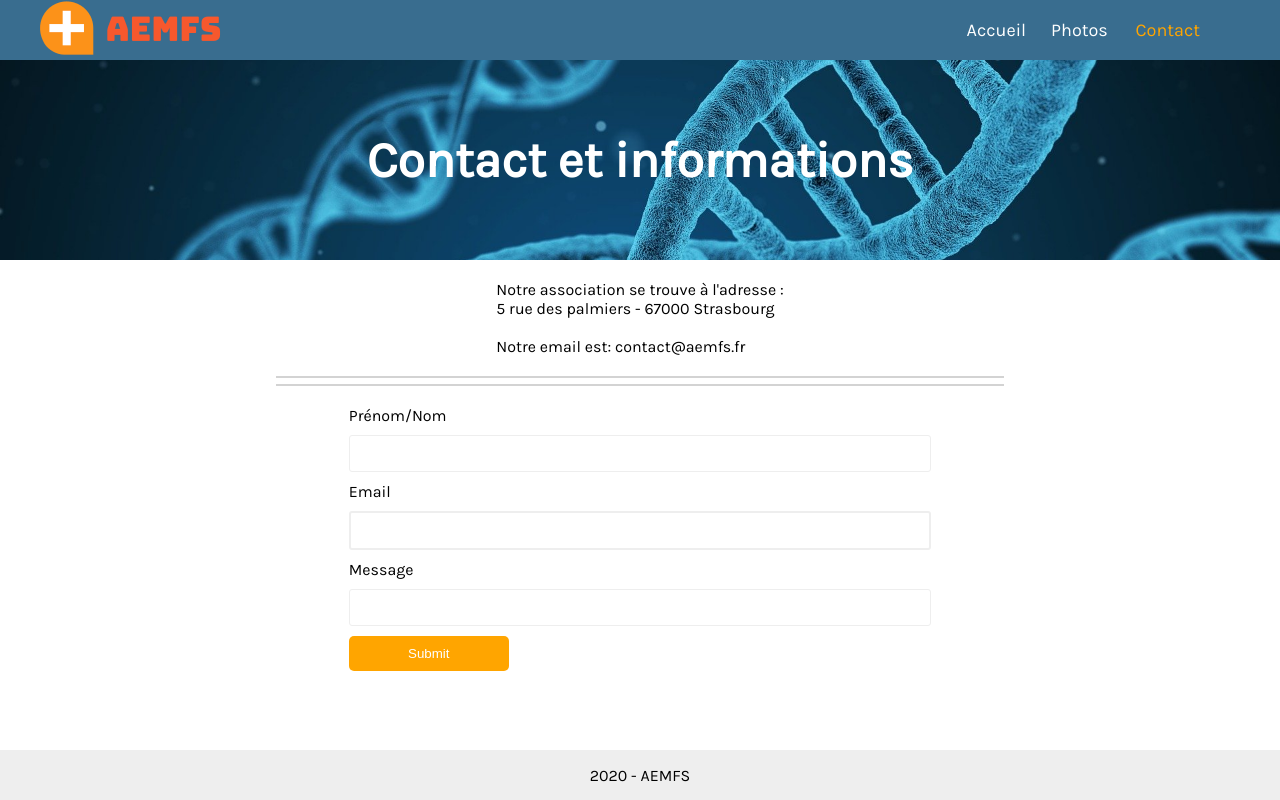
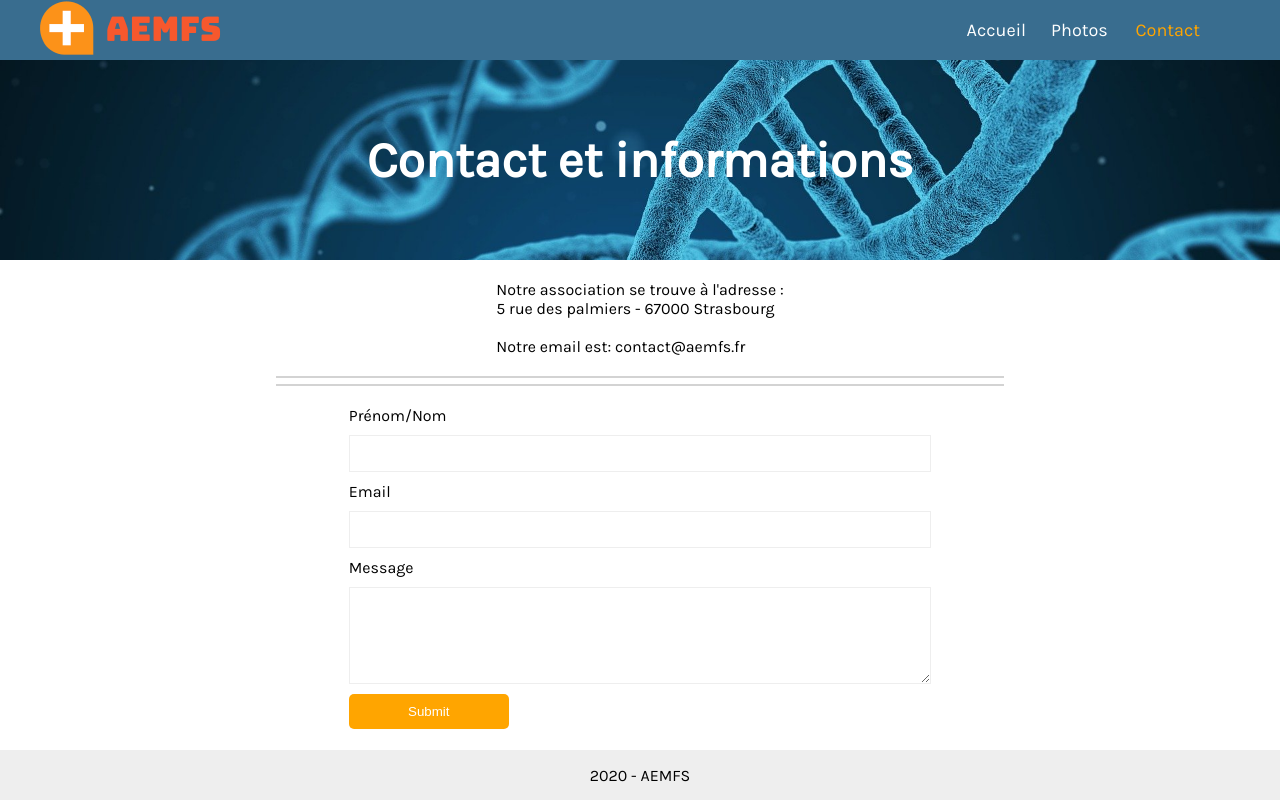
Before and after one commit to SchawnnDev/prog-web2-front, a Vue app: page /contact in a window 1280 px wide. Built offline with nearby package versions, Linux system fonts and the light colour scheme; the HTML template or start-up script is replaced by a standard one.

Commit message:
ajout textarea

```diff
--- a/src/App.vue
+++ b/src/App.vue
@@ -30,20 +30,19 @@
   margin:0;
 }
 
-.input-group input[type=text], input[type=email] {
+.input-group input[type=text], textarea, input[type=email] {
   padding: 10px;
   margin: 10px 0;
   border: 1px solid #eee;
 }
 
-.input-group input {
-  border: 2px solid #eee;
-  border-radius: 3px;
+.input-group input, textarea, label {
+  display: block;
+  width: 100%;
 }
 
-.input-group input, label {
-  display: block;
-  width: 100%;
+.input-group textarea {
+  resize: vertical;
 }
 
 .submit-button {
--- a/src/components/layouts/Header.vue
+++ b/src/components/layouts/Header.vue
@@ -64,6 +64,7 @@
         -webkit-transition: color 0.2s ease-out;
     }
 
+    /* Onglet actif vuejs */
     .nav-link.router-link-exact-active {
         color: orange;
     }
--- a/src/views/Contact.vue
+++ b/src/views/Contact.vue
@@ -19,17 +19,17 @@
       <form class="input-form">
         <div class="input-group">
           <label for="name">Prénom/Nom</label>
-          <input id="name" type="text">
+          <input id="name" type="text" required>
         </div>
 
         <div class="input-group">
           <label for="email">Email</label>
-          <input id="email" type="email">
+          <input id="email" type="email" required>
         </div>
 
         <div class="input-group">
           <label for="message">Message</label>
-          <input id="message" type="text">
+          <textarea id="message" cols="30" rows="5" required/>
         </div>
 
         <input type="submit" class="submit-button button-sm">
```
